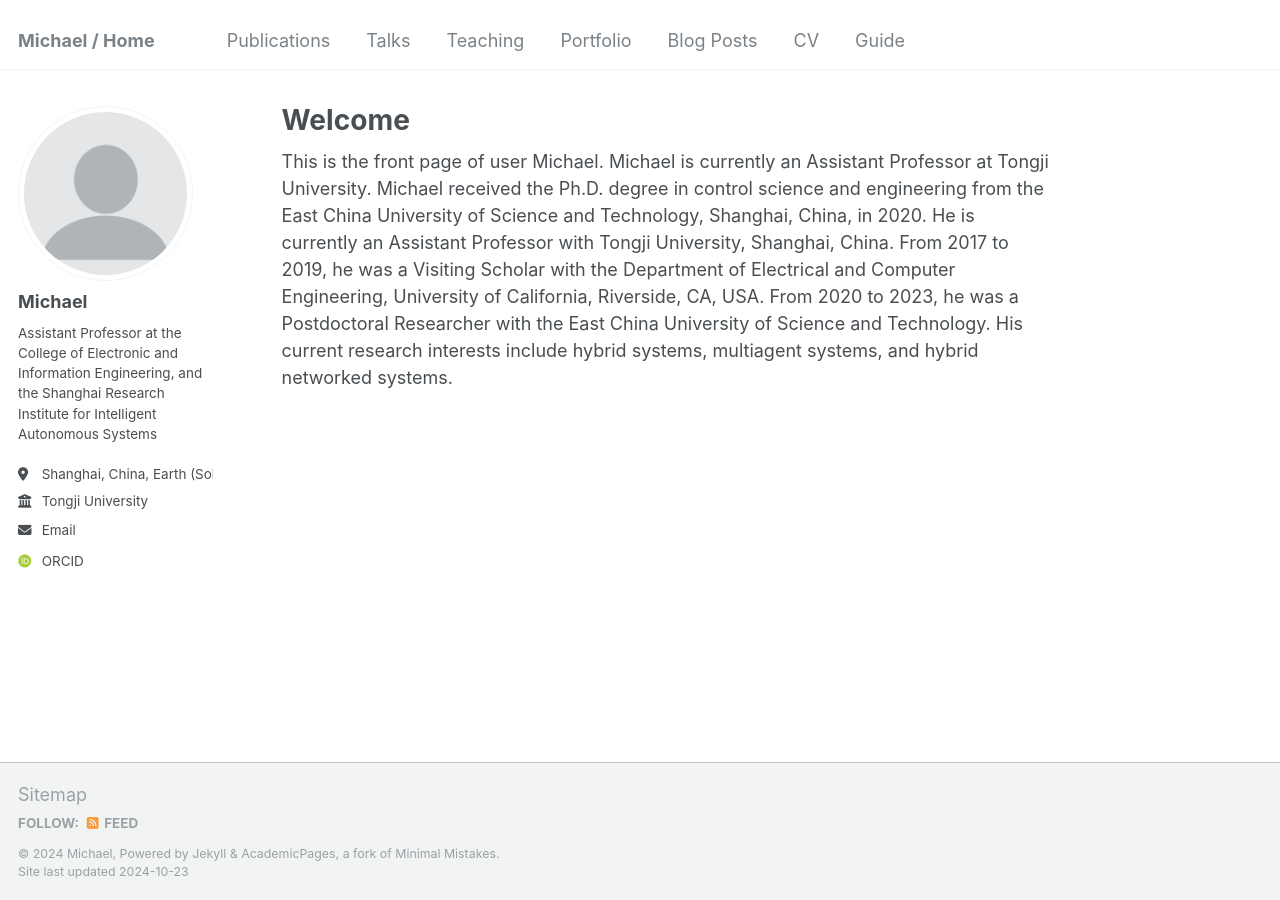
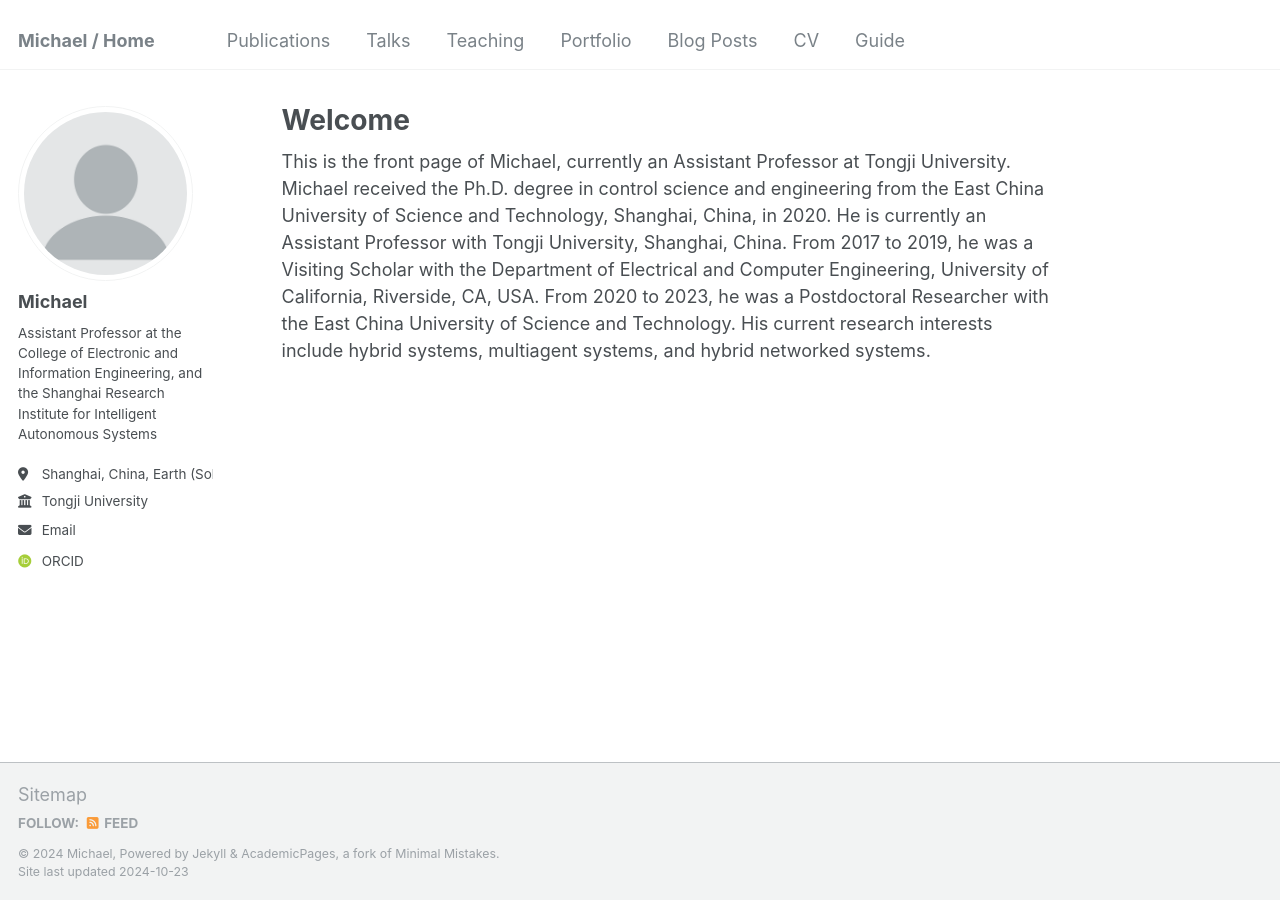
Before and after one commit to Starter1111/starter1111.github.io, a Jekyll site: the page built from _pages/about.md, in a window 1280 px wide. Built offline with Jekyll 4.4.1, drawn with Linux system fonts in a browser that asks for light colours; some web fonts are replaced.

Commit message:
Update about.md

```diff
--- a/_pages/about.md
+++ b/_pages/about.md
@@ -7,4 +7,4 @@ redirect_from:
   - /about.html
 ---
 
-This is the front page of user Michael. Michael is currently an Assistant Professor at Tongji University. Michael received the Ph.D. degree in control science and engineering from the East China University of Science and Technology, Shanghai, China, in 2020. He is currently an Assistant Professor with Tongji University, Shanghai, China. From 2017 to 2019, he was a Visiting Scholar with the Department of Electrical and Computer Engineering, University of California, Riverside, CA, USA. From 2020 to 2023, he was a Postdoctoral Researcher with the East China University of Science and Technology. His current research interests include hybrid systems, multiagent systems, and hybrid networked systems.
+This is the front page of Michael, currently an Assistant Professor at Tongji University. Michael received the Ph.D. degree in control science and engineering from the East China University of Science and Technology, Shanghai, China, in 2020. He is currently an Assistant Professor with Tongji University, Shanghai, China. From 2017 to 2019, he was a Visiting Scholar with the Department of Electrical and Computer Engineering, University of California, Riverside, CA, USA. From 2020 to 2023, he was a Postdoctoral Researcher with the East China University of Science and Technology. His current research interests include hybrid systems, multiagent systems, and hybrid networked systems.
```
